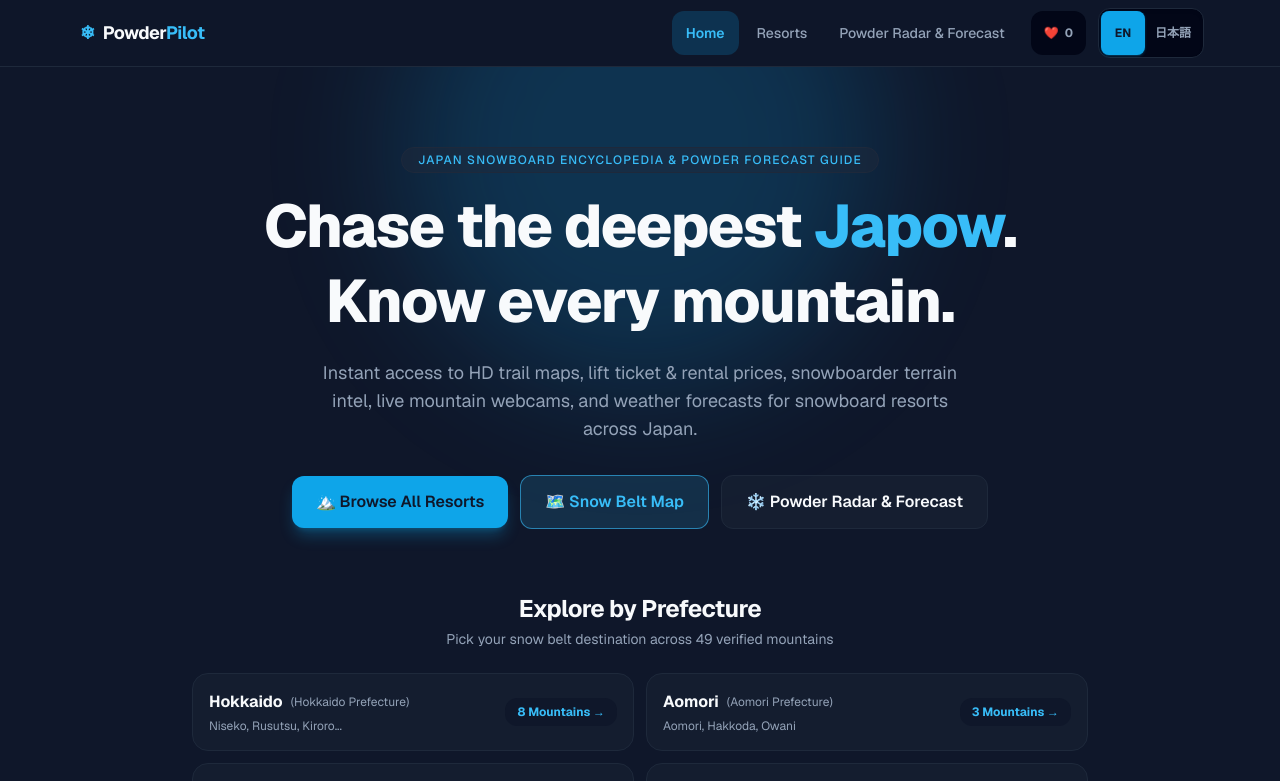
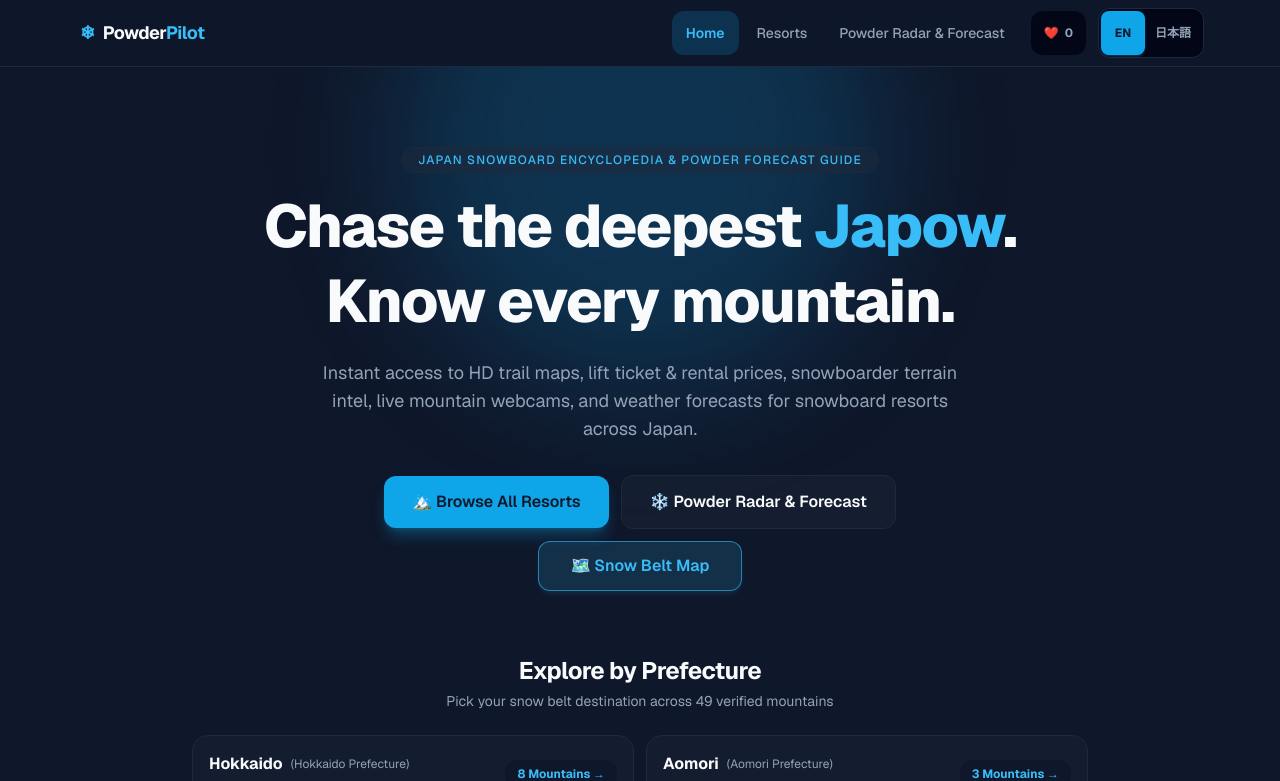
Before and after one commit to pujankhatri1689/powderpilot-japan, a Next.js app: page / in a window 1280 px wide. Shown: the top 781 px of the page. Built offline with nearby package versions, Linux system fonts and the light colour scheme; no server answers.

Commit message:
style(home): place Snow Belt Map on second row centered between Resorts and Forecast buttons

```diff
--- a/src/app/page.tsx
+++ b/src/app/page.tsx
@@ -30,25 +30,32 @@ export default function Home() {
           {t.home.subtitle}
         </p>
 
-        <div className="mt-8 flex w-full flex-col gap-3 sm:w-auto sm:flex-row sm:items-center">
+        <div className="mt-8 flex w-full flex-col items-center gap-3">
+          {/* Top Row: Browse All Resorts & Powder Radar */}
+          <div className="flex w-full flex-col gap-3 sm:w-auto sm:flex-row sm:items-center">
             <Link
               href="/resorts"
-            className="inline-flex min-h-12 items-center justify-center rounded-xl bg-ice-deep px-6 py-3.5 text-base font-semibold text-charcoal shadow-lg shadow-ice-deep/30 transition hover:bg-ice active:scale-95"
+              className="inline-flex min-h-12 items-center justify-center rounded-xl bg-ice-deep px-7 py-3.5 text-base font-semibold text-charcoal shadow-lg shadow-ice-deep/30 transition hover:bg-ice active:scale-95"
             >
               {t.home.browseBtn}
             </Link>
             <Link
+              href="/conditions"
+              className="inline-flex min-h-12 items-center justify-center rounded-xl border border-charcoal-light bg-charcoal-light/40 px-7 py-3.5 text-base font-semibold text-snow transition hover:border-ice hover:text-ice active:scale-95"
+            >
+              {t.home.radarBtn}
+            </Link>
+          </div>
+
+          {/* Second Row: Snow Belt Map centered directly in between */}
+          <div className="flex w-full justify-center sm:w-auto">
+            <Link
               href="/resorts?view=map"
-            className="inline-flex min-h-12 items-center justify-center rounded-xl border border-ice/60 bg-ice/15 px-6 py-3.5 text-base font-semibold text-ice transition hover:bg-ice/25 hover:border-ice active:scale-95"
+              className="inline-flex min-h-12 w-full items-center justify-center rounded-xl border border-ice/60 bg-ice/15 px-8 py-3 text-base font-semibold text-ice shadow-md shadow-ice/10 transition hover:bg-ice/25 hover:border-ice active:scale-95 sm:w-auto"
             >
               {t.home.mapBtn}
             </Link>
-          <Link
-            href="/conditions"
-            className="inline-flex min-h-12 items-center justify-center rounded-xl border border-charcoal-light bg-charcoal-light/40 px-6 py-3.5 text-base font-semibold text-snow transition hover:border-ice hover:text-ice active:scale-95"
-          >
-            {t.home.radarBtn}
-          </Link>
+          </div>
         </div>
 
         {/* 2-Column Prefecture Choices */}
```
Lines whose indentation alone changed are shown as unchanged.
